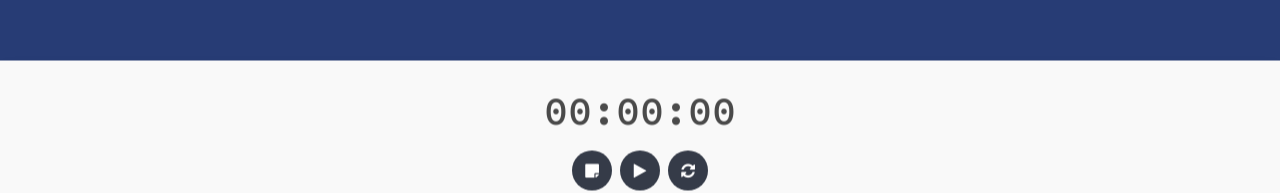
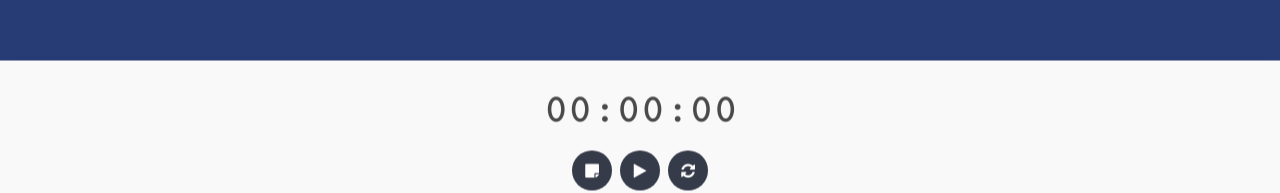
Before and after one commit to alalfakawma/wtimer, a React (Create React App) app: page / in a window 1280 px wide. Shown: the part 257-450 px from the top of the page. Built offline with nearby package versions, Linux system fonts and the light colour scheme.

Commit message:
Changed the timer font

```diff
--- a/src/scss/index.scss
+++ b/src/scss/index.scss
@@ -1,6 +1,6 @@
 // Font
 @import url('https://fonts.googleapis.com/css?family=Barlow:400,600');
-@import url('https://fonts.googleapis.com/css?family=Source+Code+Pro:600');
+@import url('https://fonts.googleapis.com/css?family=Cutive+Mono');
 
 // Variable
 $primary: #353b48;
@@ -36,7 +36,7 @@ body {
 }
 
 .time {
-	font-family: "Source Code Pro", "Inconsolata", monospace;
+	font-family: "Cutive Mono", "Inconsolata", monospace;
 }
 
 .timerAndNote {
```
